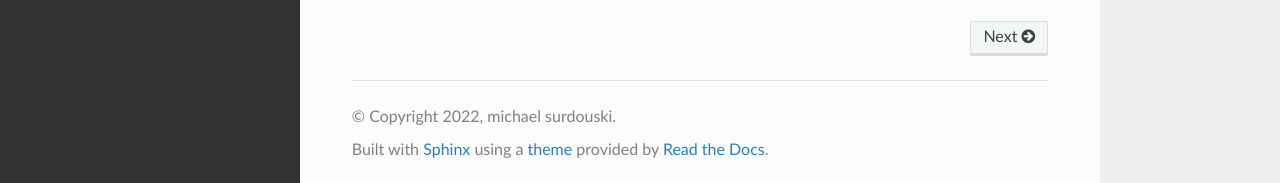
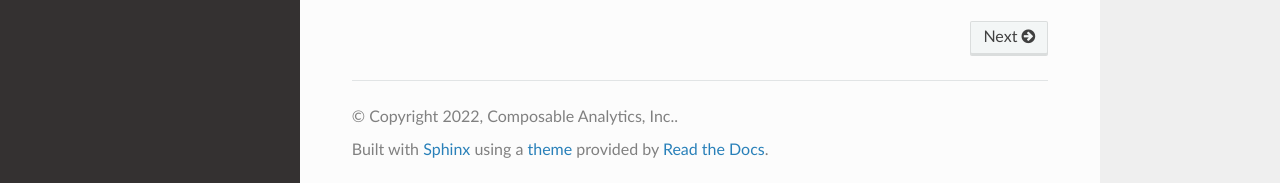
Before and after one commit to ComposableAnalytics/Composapy, a Sphinx documentation site: the page built from docs/sphinx-docs/source/index.rst, in a window 1280 px wide and 963 px high. Shown: the part 777-960 px from the top of the window. Built offline with Sphinx 7.4.7 and the Read the Docs theme 2.0.0, drawn with Linux system fonts in a browser that asks for light colours.

Commit message:
Update copyright.

```diff
--- a/docs/sphinx-docs/source/conf.py
+++ b/docs/sphinx-docs/source/conf.py
@@ -14,7 +14,7 @@ sys.path.insert(0, pathlib.Path(__file__).parents[3].resolve().as_posix())
 # -- Project information -----------------------------------------------------
 
 project = "Composapy"
-copyright = "2022, michael surdouski"
+copyright = "2022, Composable Analytics, Inc."
 author = "michael surdouski"
 
 
```
Also changed, not shown: .readthedocs.yaml.
